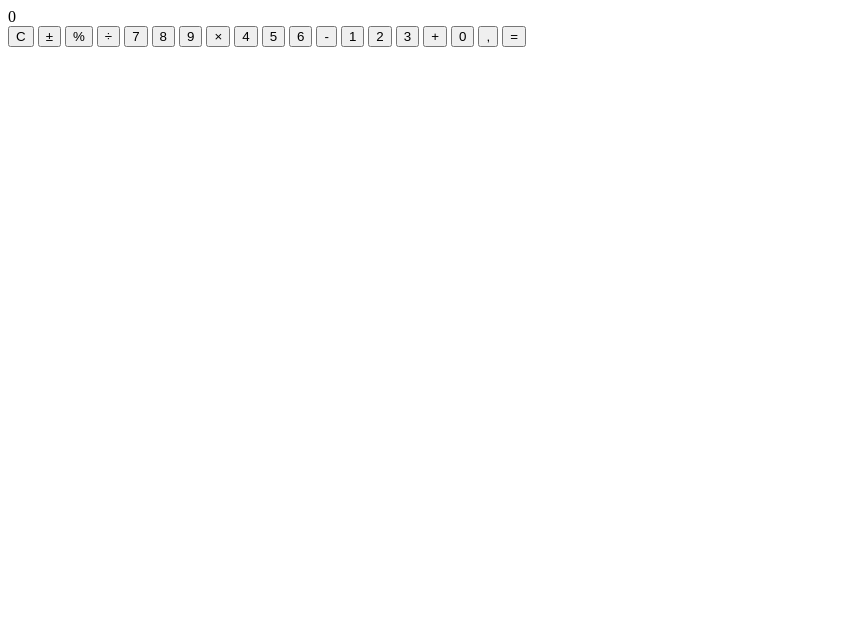
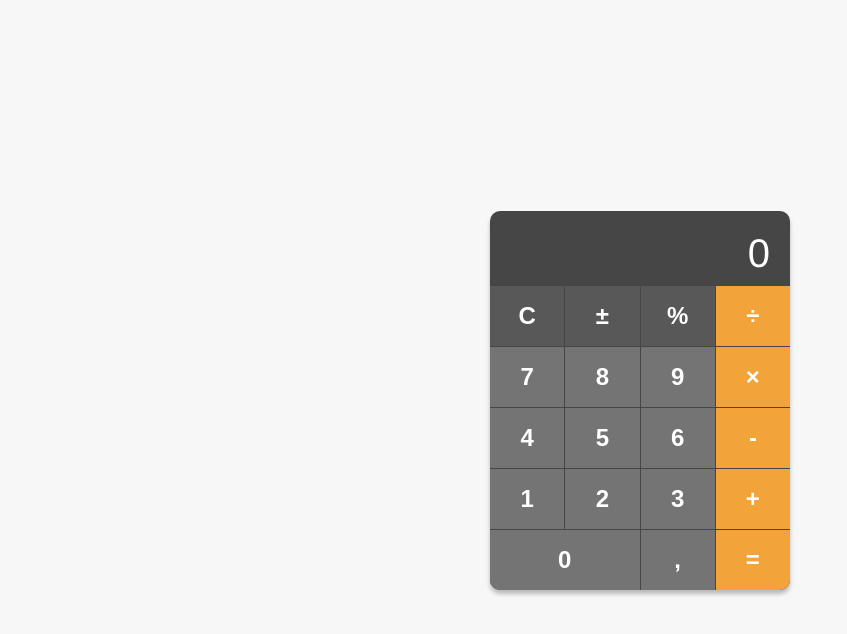
Before and after one commit to devrafael7/js-calculator, a plain HTML site: page index.html in a window 1280 px wide. Shown: the whole page, without its empty margins (0-847 px from the left). Drawn offline with nearby package versions, Linux system fonts and the light colour scheme.

Commit message:
whole css done

```diff
--- a/index.html
+++ b/index.html
@@ -5,6 +5,7 @@
     <meta name="viewport" content="width=device-width, initial-scale=1.0">
     <title>Document</title>
     <link href="https://cdn.tailwindcss.com" rel="stylesheet">
+    <link rel="stylesheet" href="style.css">
 </head>
 <body class="">
     <body>
--- a/style.scss
+++ b/style.scss
@@ -0,0 +1,70 @@
+* {
+    margin: 0;
+    padding: 0;
+    box-sizing: border-box;
+  }
+
+  body {
+    display: flex;
+    align-items: center;
+    justify-content: center;
+    height: 100vh;
+    background-color: #f7f7f7;
+  }
+
+  .calculator {
+    width: 300px;
+    background-color: #464646;
+    border-radius: 10px;
+    box-shadow: 0px 4px 4px #00000040;
+    font-family: "Helvetica Neue", sans-serif;
+    overflow: hidden;
+  }
+
+  .result {
+    height: 75px;
+    padding: 20px;
+    text-align: right;
+    color: #fff;
+    font-size: 2.5rem;
+  }
+
+  .buttons {
+    display: grid;
+    grid-template-columns: repeat(4, 1fr);
+    grid-gap: 1px;
+  }
+
+  .buttons button {
+    display: flex;
+    justify-content: center;
+    align-items: center;
+    width: 100%;
+    height: 60px;
+    color: #fff;
+    font-size: 1.5rem;
+    font-weight: bold;
+    border: none;
+    outline: none;
+    cursor: pointer;
+  }
+
+  .button-zero {
+    grid-column: span 2;
+  }
+
+  .bg-gray {
+    background-color: #585858;
+  }
+
+  .bg-light-gray {
+    background-color: #747474;
+  }
+
+  button:active {
+    opacity: 0.9;
+  }
+
+  .bg-orange {
+    background-color: #f2a43b;
+  }
```
Also changed, not shown: style.css, 1 other file.
